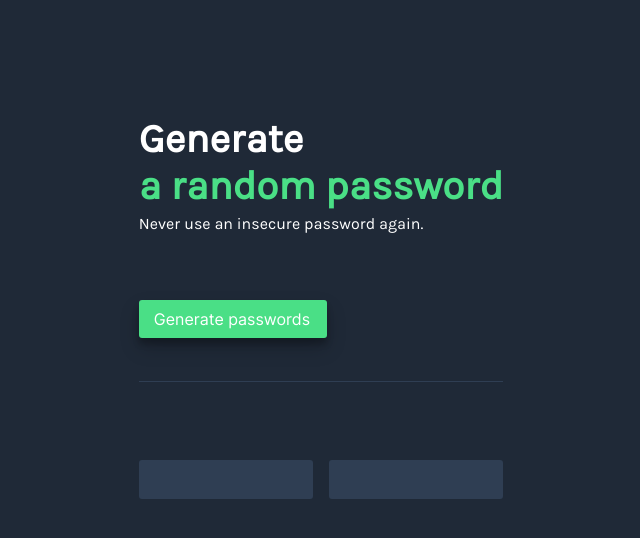
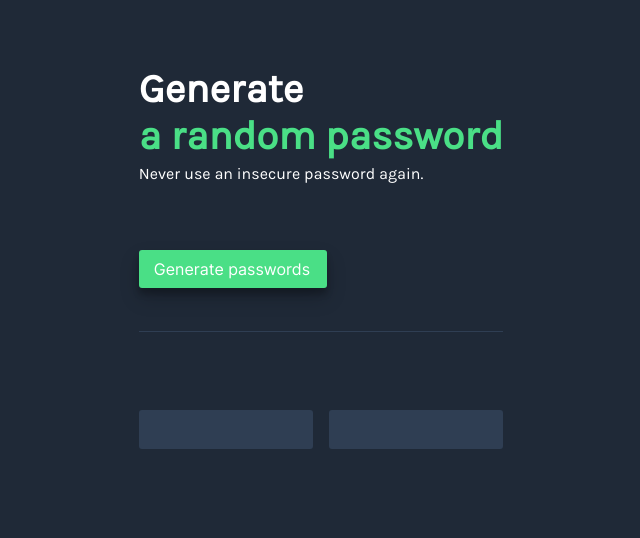
Before and after one commit to Valentinneufeld/password-generator, a plain HTML site: page index.html in a window 1280 px wide. Shown: the whole page, without its empty margins (319-959 px from the left). Drawn offline with Linux system fonts and the light colour scheme.

Commit message:
modidied header margin top

```diff
--- a/index.css
+++ b/index.css
@@ -30,7 +30,7 @@
 }
 
 .header-layout {
-    margin-top: 115px;
+    margin-top: 65px;
     margin-bottom: 0px;
 }
 
```
